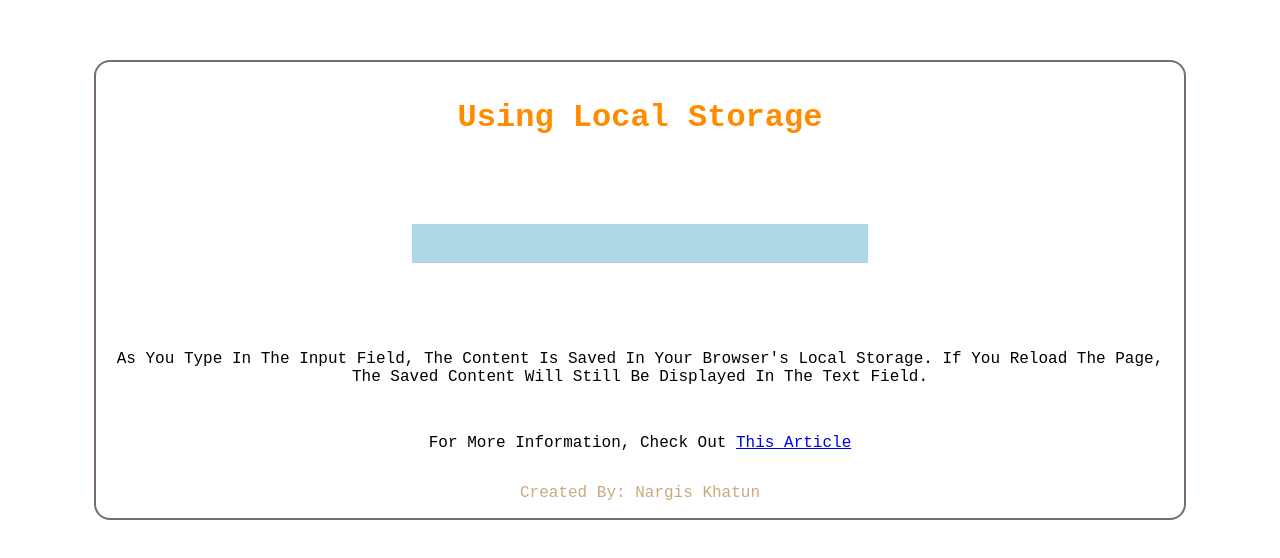
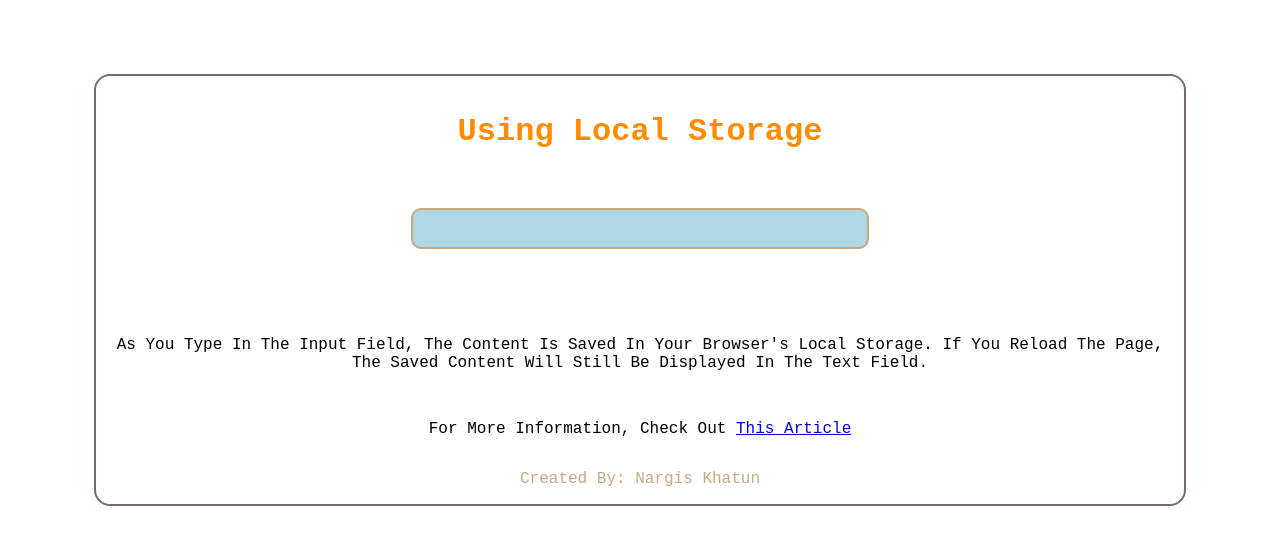
Before and after one commit to itxnargis/using-local-storage, a plain HTML site: page index.html in a window 1280 px wide. Shown: the part 110-668 px from the top of the page. Drawn offline with Linux system fonts and the light colour scheme.

Commit message:
Fix - Input

```diff
--- a/style.css
+++ b/style.css
@@ -30,17 +30,18 @@ h1 {
   font-weight: 900;
   padding: 1rem;
   text-align: center;
-  padding-bottom: 50px;
+  padding-bottom: 20px;
 }
 
 input {
   width: 450px;
   height: 35px;
   margin: 1rem;
-  border: 1px solid lightblue;
+  border: 2px solid rgb(202, 169, 125);
   box-shadow: none;
   background-color: lightblue;
   font-weight: bold;
+  border-radius: 10px;
 }
 .info {
   padding: 1rem;
```
